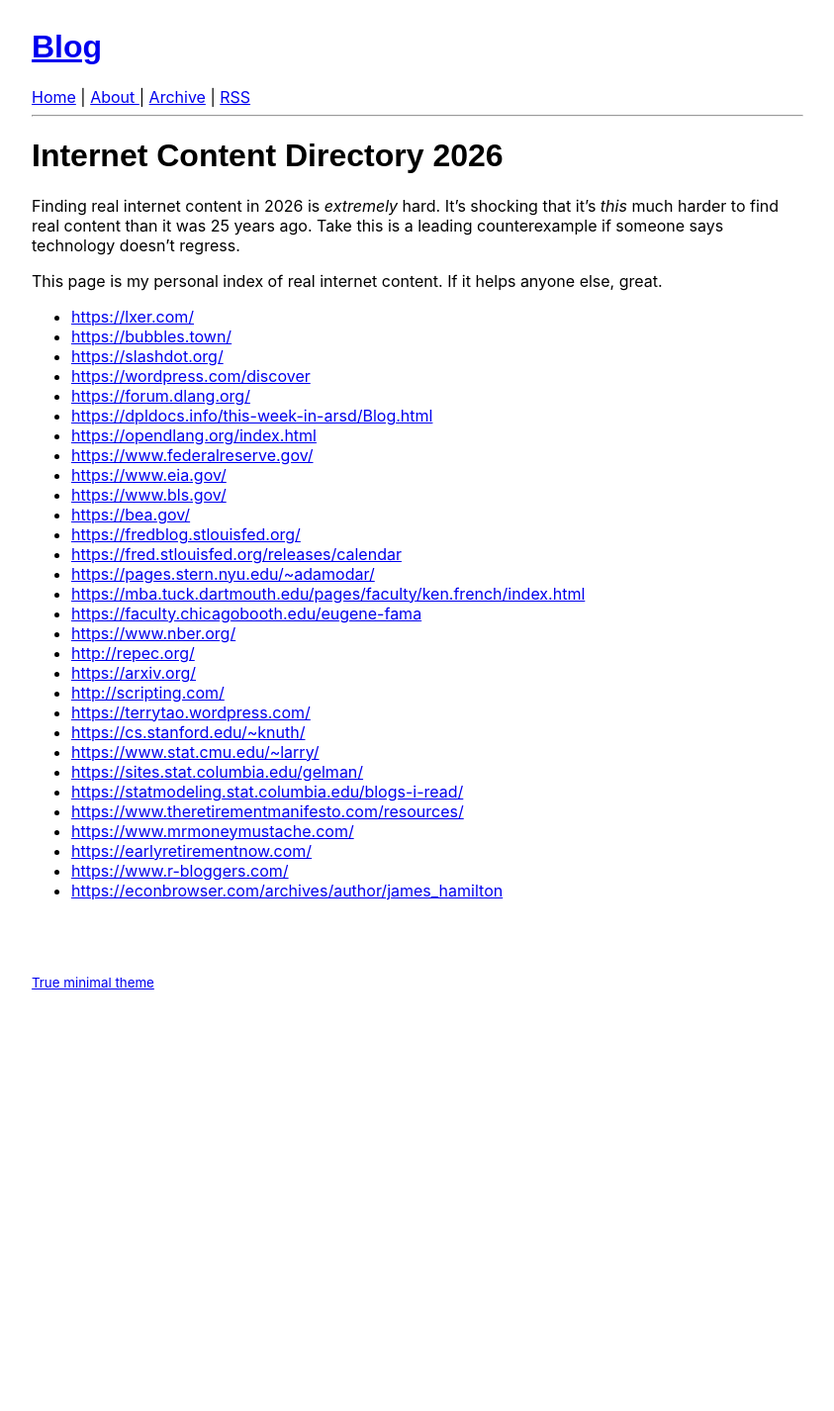
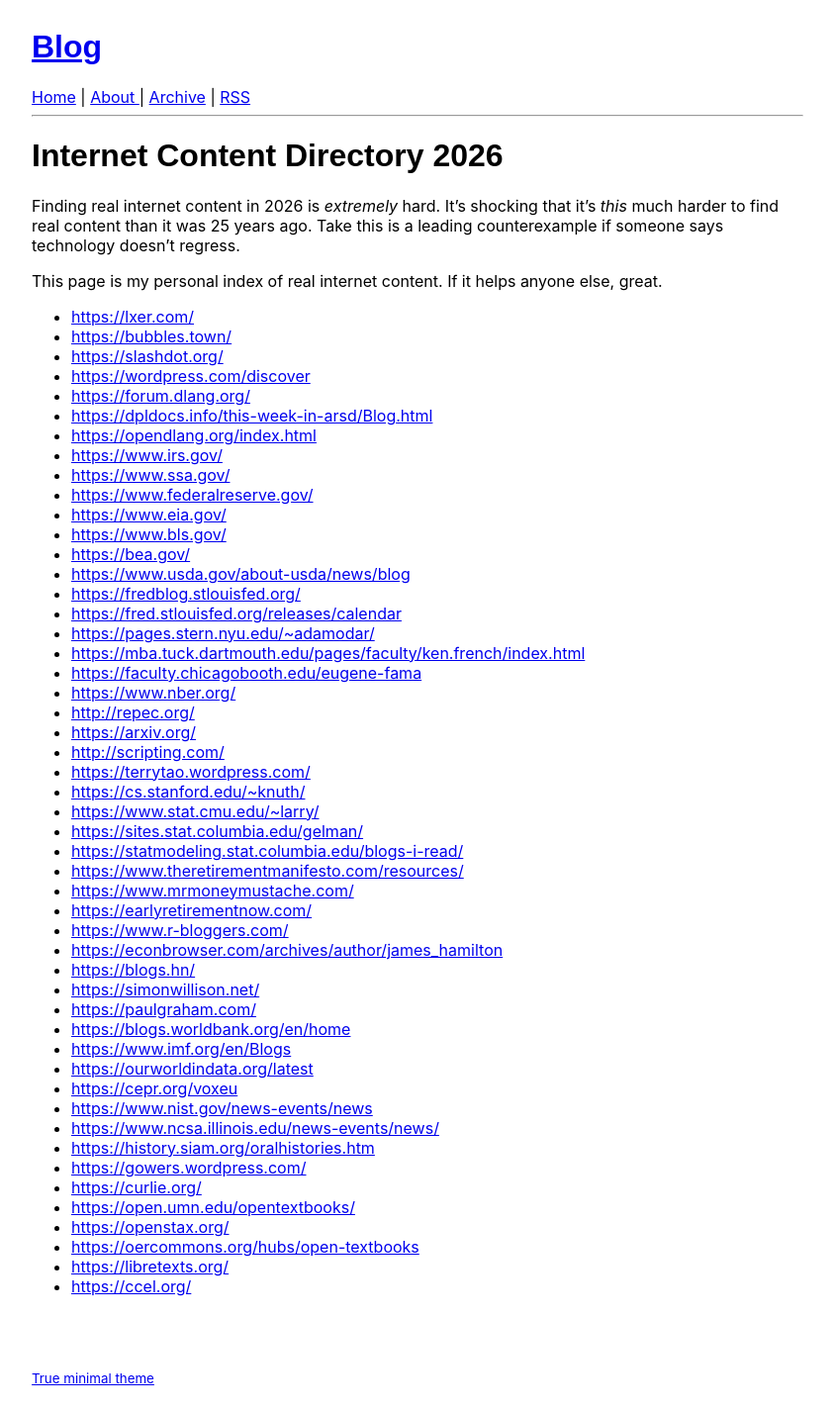
Before and after one commit to bachmeil/the-blog, a Jekyll site: the page built from _posts/2026-06-20-finding-content.md, in a window 1280 px wide. Shown: the whole page at 99% size, without its empty margins (218-1061 px from the left). Built offline with Jekyll 4.4.1, drawn with Linux system fonts in a browser that asks for light colours; before the commit the page ends 1026 px from its top, so only the background shows below that.

Commit message:
New post with internet directory

```diff
--- a/_posts/2026-06-20-finding-content.md
+++ b/_posts/2026-06-20-finding-content.md
@@ -13,10 +13,13 @@
 - <https://forum.dlang.org/>
 - <https://dpldocs.info/this-week-in-arsd/Blog.html>
 - <https://opendlang.org/index.html>
+- <https://www.irs.gov/>
+- <https://www.ssa.gov/>
 - <https://www.federalreserve.gov/>
 - <https://www.eia.gov/>
 - <https://www.bls.gov/>
 - <https://bea.gov/>
+- <https://www.usda.gov/about-usda/news/blog>
 - <https://fredblog.stlouisfed.org/>
 - <https://fred.stlouisfed.org/releases/calendar>
 - <https://pages.stern.nyu.edu/~adamodar/>
@@ -36,3 +39,20 @@
 - <https://earlyretirementnow.com/>
 - <https://www.r-bloggers.com/>
 - <https://econbrowser.com/archives/author/james_hamilton>
+- <https://blogs.hn/>
+- <https://simonwillison.net/>
+- <https://paulgraham.com/>
+- <https://blogs.worldbank.org/en/home>
+- <https://www.imf.org/en/Blogs>
+- <https://ourworldindata.org/latest>
+- <https://cepr.org/voxeu>
+- <https://www.nist.gov/news-events/news>
+- <https://www.ncsa.illinois.edu/news-events/news/>
+- <https://history.siam.org/oralhistories.htm>
+- <https://gowers.wordpress.com/>
+- <https://curlie.org/>
+- <https://open.umn.edu/opentextbooks/>
+- <https://openstax.org/>
+- <https://oercommons.org/hubs/open-textbooks>
+- <https://libretexts.org/>
+- <https://ccel.org/>
```
